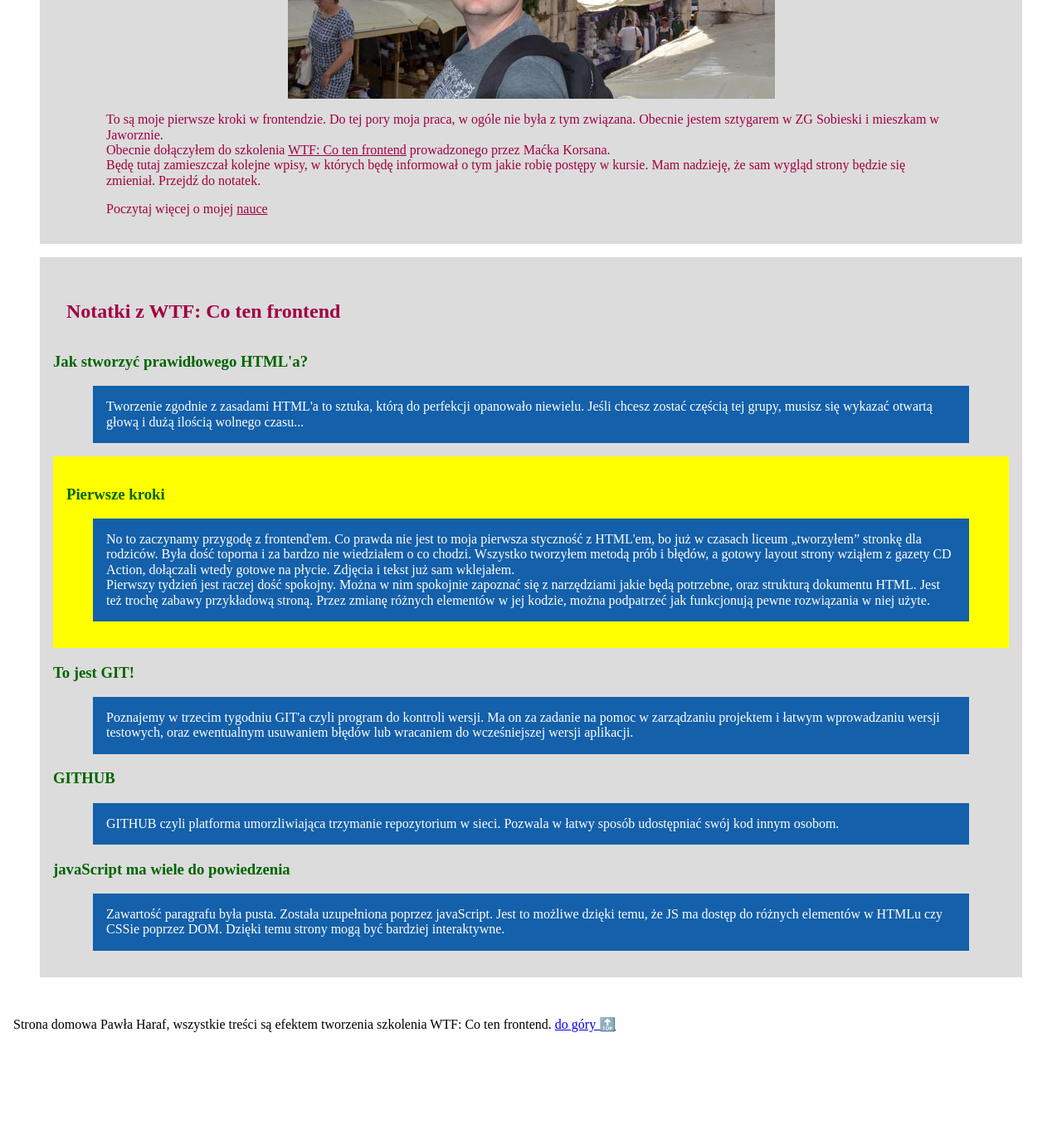
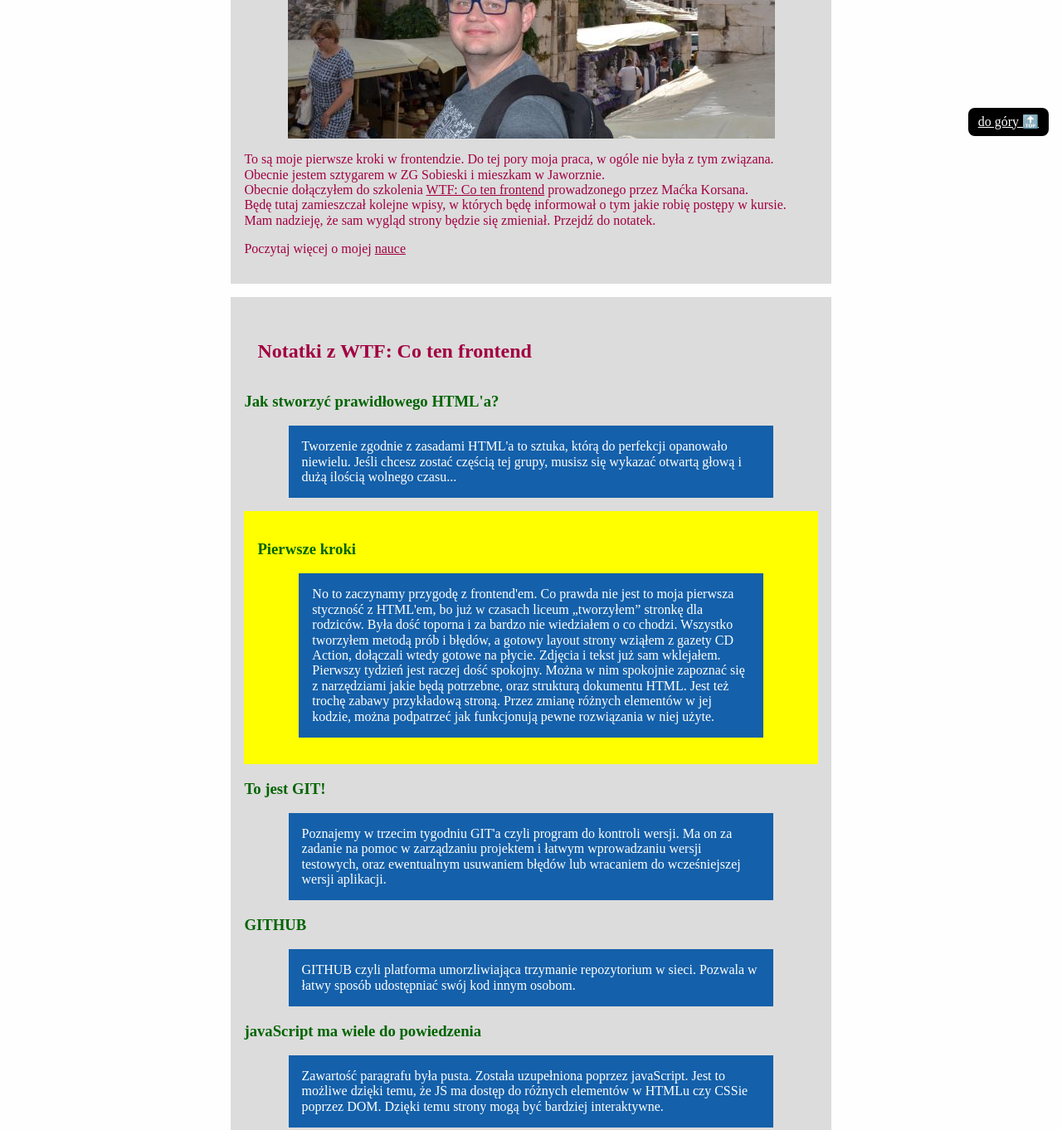
Before and after one commit to pawel-haraf/homepage, a plain HTML site: page index.html in a window 1280 px wide. Shown: the part 620-1982 px from the top of the page at 83% size. Before the commit the page ends 1896 px from the top, so only its background shows below. Drawn offline with Linux system fonts and the light colour scheme.

Commit message:
homework from week no 4

```diff
--- a/index.html
+++ b/index.html
@@ -10,7 +10,7 @@
 </head>
 
 <body>
-	<header>
+	<header class="header">
 		<nav class="navigation">
 			<a class="navigation__link" href="/index.html">Strona główna</a>
 			<a class="navigation__link" href="/nauka-html.html">Nauka HTML'a</a>
@@ -94,9 +94,8 @@
 		</section>
 	</main>
 	<footer class="footer">
-		<p class="footer__content">Strona domowa Pawła Haraf, wszystkie treści są efektem tworzenia szkolenia WTF: Co ten frontend. <a
-				href="#top" class="footer__link">do góry 🔝</a></p>
-
+		<p class="footer__content">Strona domowa Pawła Haraf, wszystkie treści są efektem tworzenia szkolenia WTF: Co
+			ten frontend. <a href="#top" class="footer__top-link">do góry 🔝</a></p>
 	</footer>
 	<script defer src="/main.js"></script>
 </body>
--- a/style.css
+++ b/style.css
@@ -12,6 +12,11 @@ body {
 	background-color: #fefefe;
 }
 
+main {
+	max-width: 768px;
+	margin: 0 auto;
+}
+
 .article {
 	color: hotpink;
 }
@@ -24,7 +29,7 @@ body {
 .article__content {
 	background-color: #1460aa;
 	color: #fff;
-	max-width: 80vw;
+	max-width: 80%;
 	padding: 16px;
 	margin: 16px auto;
 }
@@ -35,6 +40,27 @@ body {
 
 .footer {
 	padding: 16px;
+	max-width: 768px;
+	margin: 0 auto;
+}
+.footer__content {
+	color: #949494;
+}
+
+.footer__top-link {
+	display: block;
+	position: fixed;
+	bottom: 16px;
+	right: 16px;
+	color: white;
+	padding: 8px 12px;
+	background-color: black;
+	border-radius: 8px;
+}
+
+.header {
+	position: sticky;
+	top: 0;
 }
 
 .navigation {
@@ -46,6 +72,10 @@ body {
 	color: white;
 }
 
+.page-header {
+	padding: 16px;
+}
+
 .page-header__heading {
 	color: navy;
 	padding: 16px;
@@ -53,7 +83,7 @@ body {
 
 .section {
 	background-color: #dcdcdc;
-	width: 90vw;
+	width: 90%;
 	padding: 16px;
 	margin: 16px auto;
 }
```
Also changed, not shown: nauka-html.html (+1 -2 lines).
